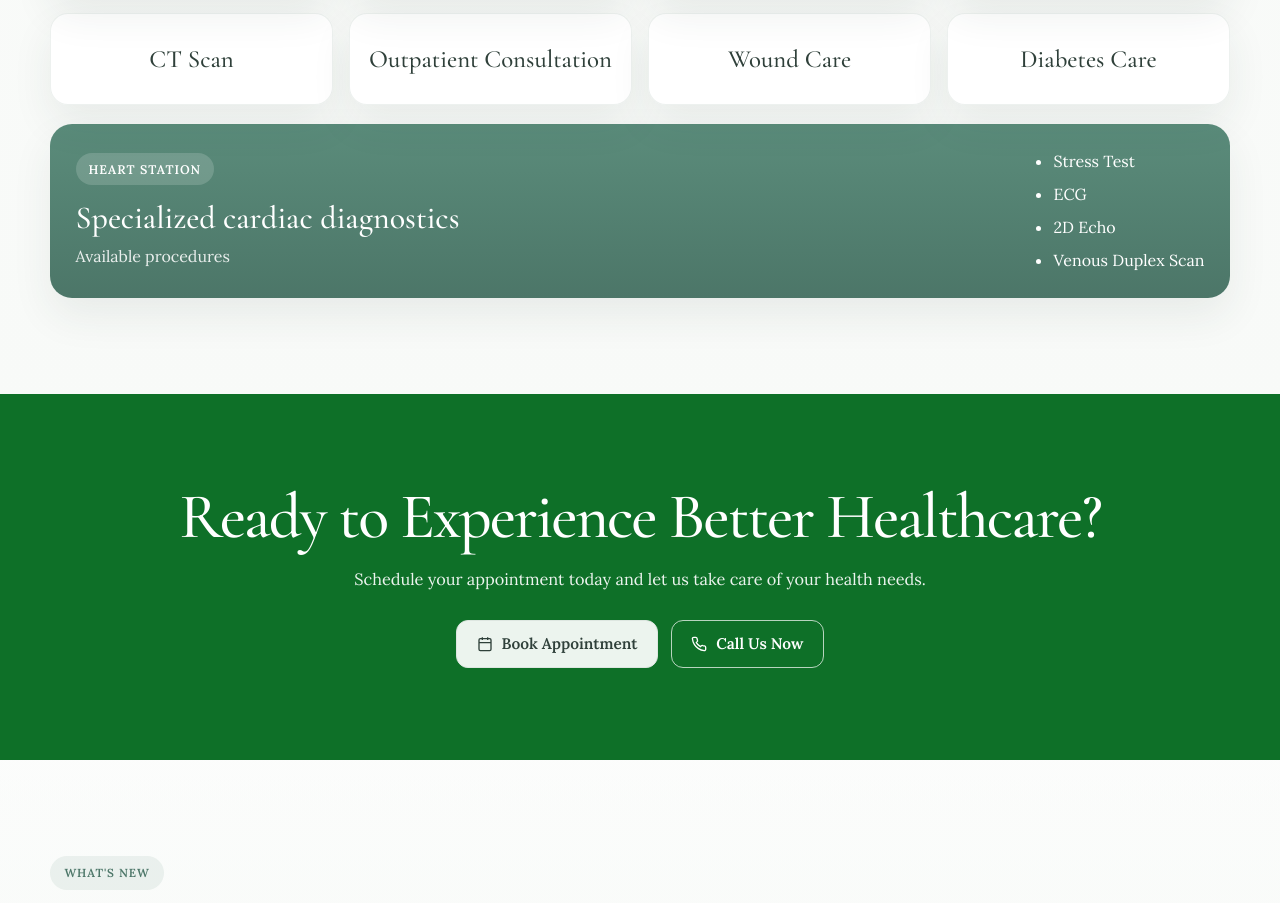
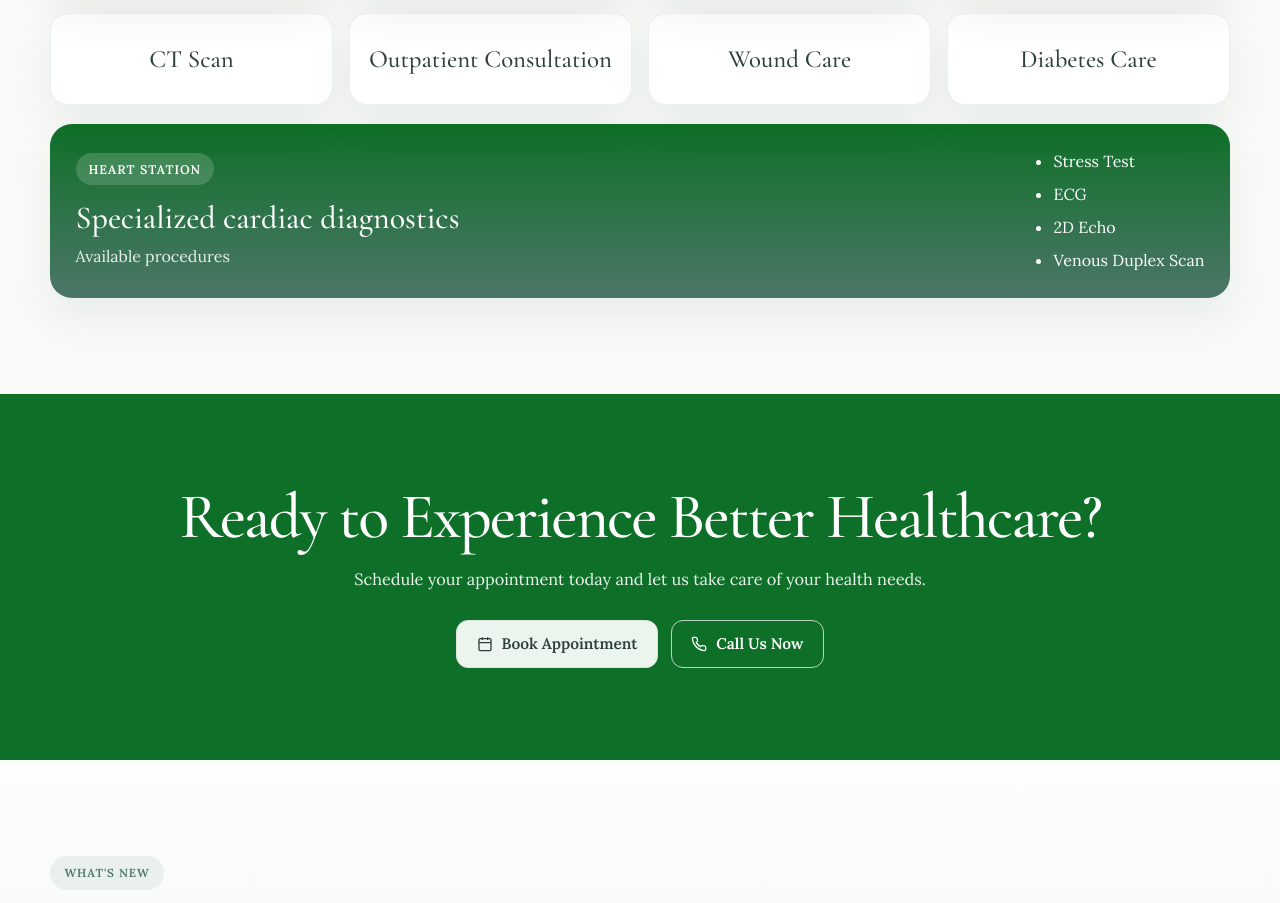
Before and after one commit to vince-tn/Tayabas-Community-Hospital, a plain HTML site: page index.html in a window 1280 px wide. Shown: the part 2424-3327 px from the top of the page. Drawn offline with nearby package versions, Linux system fonts and the light colour scheme.

Commit message:
Edit color palette

```diff
--- a/index.html
+++ b/index.html
@@ -579,7 +579,7 @@
       margin-top: 1.2rem;
       padding: 1.5rem 1.6rem;
       border-radius: 22px;
-      background: linear-gradient(180deg, #5b8c7b, #4c7668);
+      background: linear-gradient(180deg, #0e7028, #4c7668);
       color: #fff;
       box-shadow: var(--shadow);
       display: grid;
```
